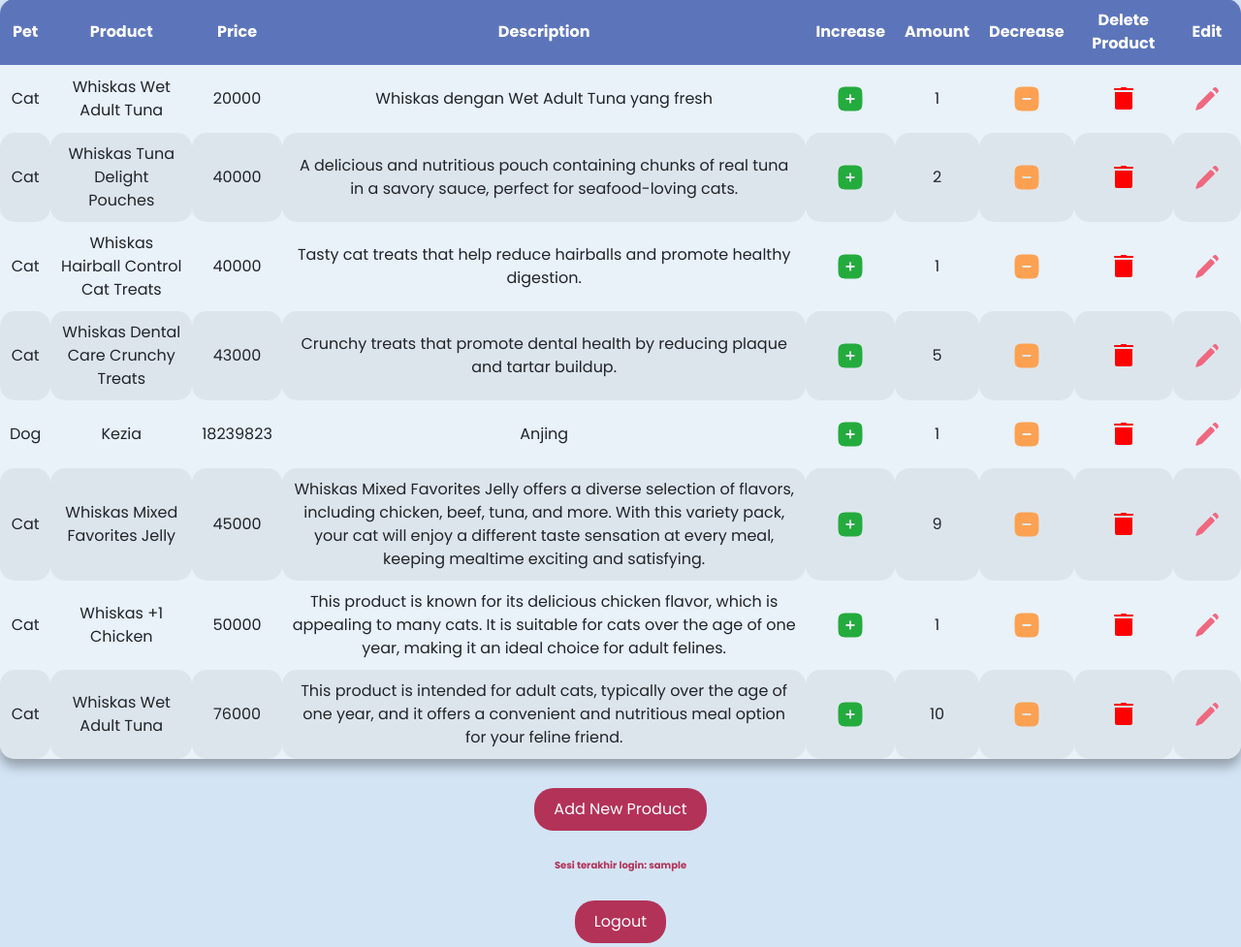
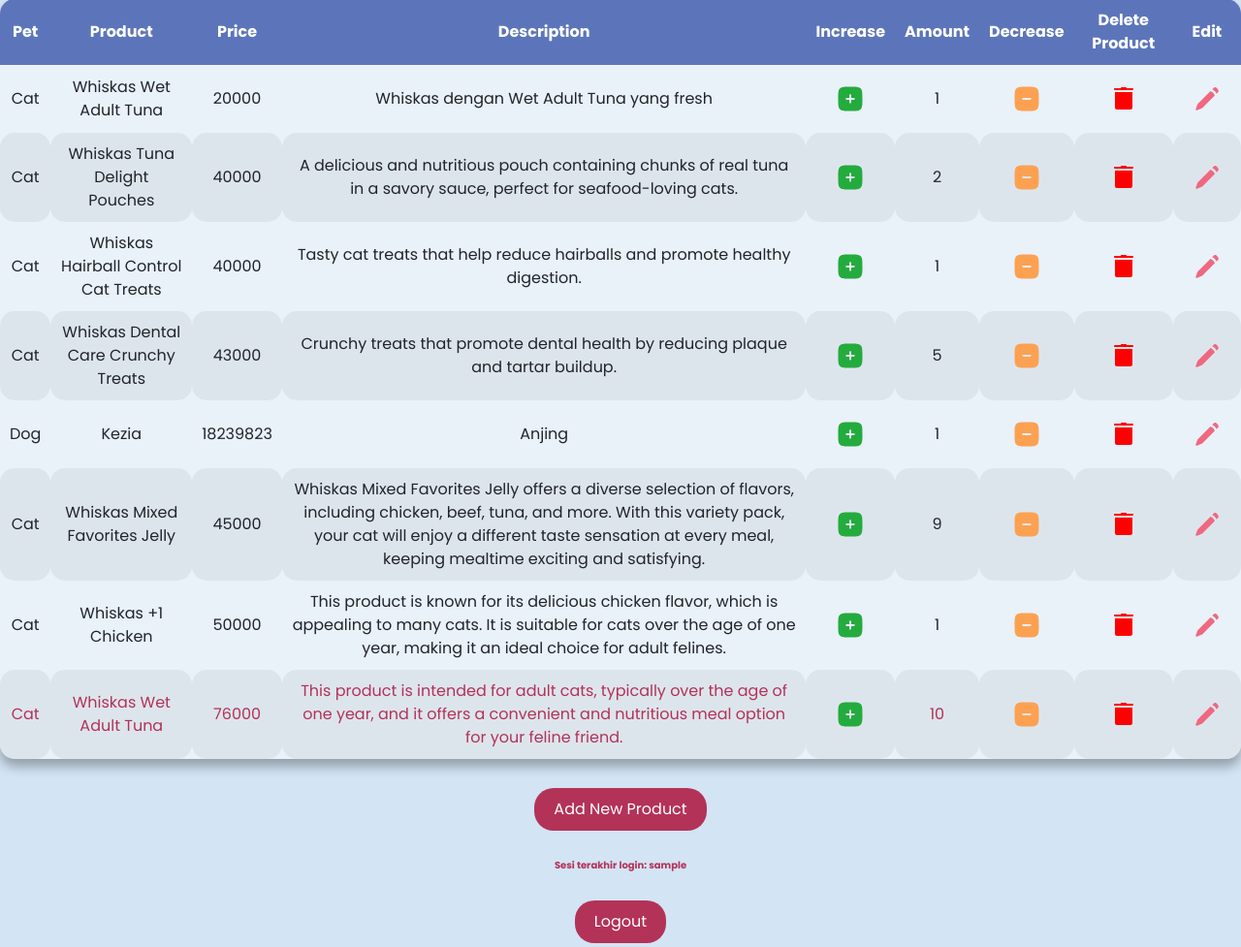
Before and after one commit to shafiroar/patpat, a Django app: template main/templates/main.html in a window 1280 px wide. Shown: the part 1286-2263 px from the top of the page at 97% size. Run offline with Django 4.2, Linux system fonts and the light colour scheme; data comes from the database, SQL or seed files in the repository; both versions use the stored data as it was after the commit; the template is opened without the code that fills it: values that come from a table or form of the project are taken from there, most other values are stand-ins (such as "Sample title", 1, 10 or a date in 2020); some libraries are stand-ins or nearby versions.

Commit message:
Menambahkan bonus

```diff
--- a/main/templates/main.html
+++ b/main/templates/main.html
@@ -171,8 +171,9 @@
         padding: 10px;
         }
 
-        .card:last-child {
-            color: #454d8e;
+        .add-colortext:last-child td{
+           color: #b33258;
+
         }
 
 
```
Also changed, not shown: db.sqlite3.
